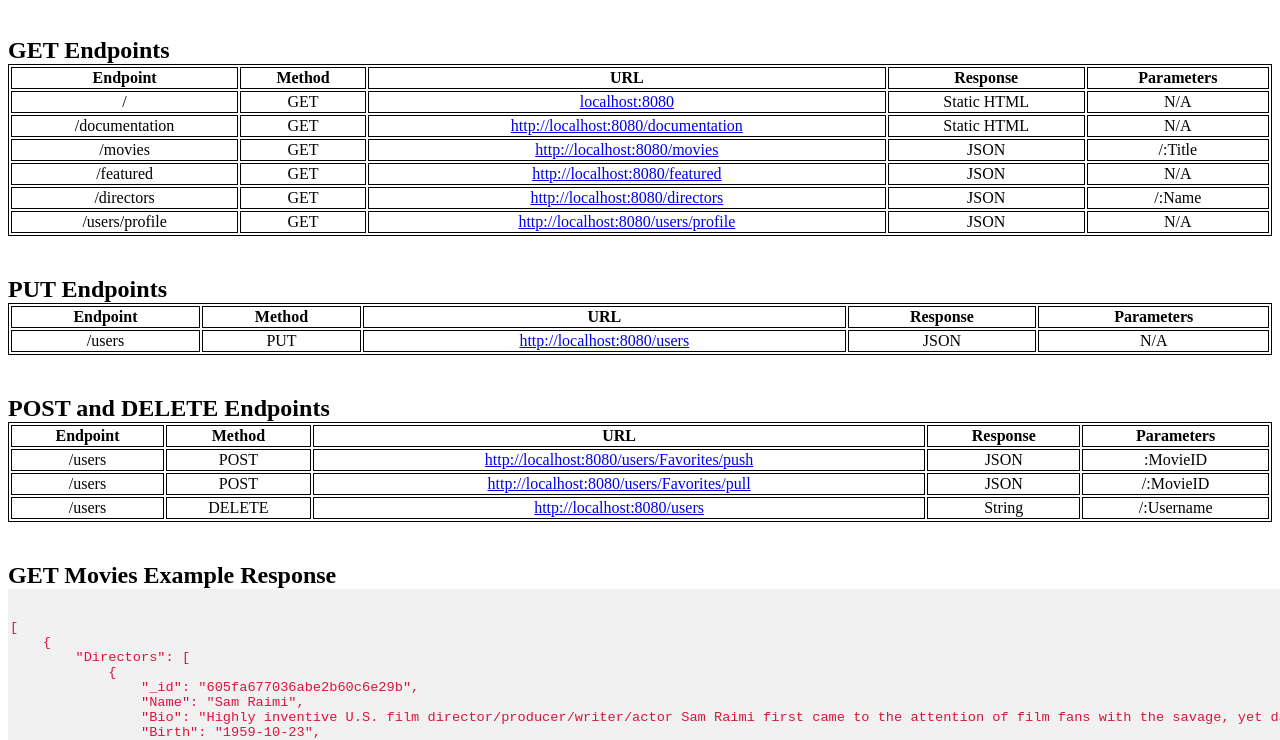
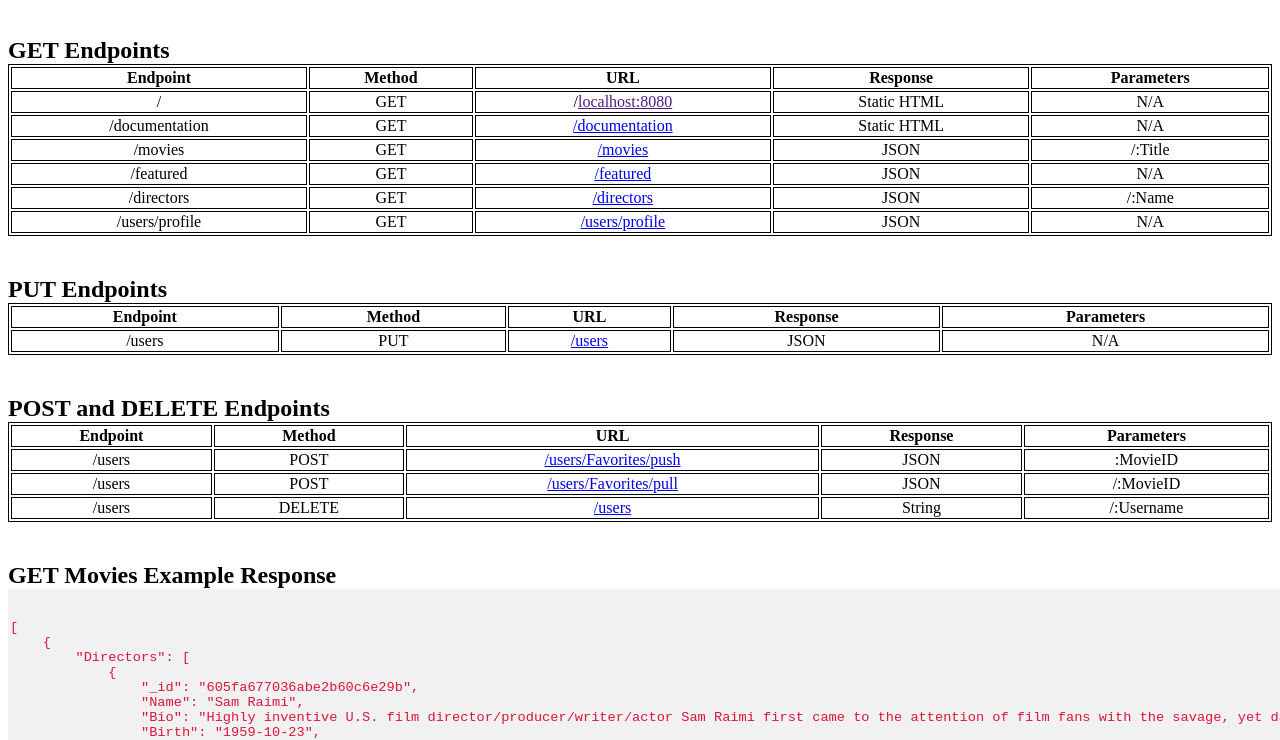
Before and after one commit to VeeGee-Creations/pocketMovie-api, a website: page public/documentation.html in a window 1280 px wide. Shown: the part 61-801 px from the top of the page. Drawn offline with Linux system fonts and the light colour scheme.

Commit message:
edited links in documentation

```diff
--- a/public/documentation.html
+++ b/public/documentation.html
@@ -21,42 +21,42 @@
         <tr>
             <td>/</td>
             <td>GET</td>
-            <td><a href="http://localhost:8080" target="_blank">localhost:8080</a></td>
+            <td>/<a href="" target="_blank">localhost:8080</a></td>
             <td>Static HTML</td>
             <td>N/A</td>
         </tr>
         <tr>
             <td>/documentation</td>
             <td>GET</td>
-            <td><a href="http://localhost:8080/documentation" target="_blank">http://localhost:8080/documentation</a></td>
+            <td><a href="/documentation" target="_blank">/documentation</a></td>
             <td>Static HTML</td>
             <td>N/A</td>
         </tr>
         <tr>
             <td>/movies</td>
             <td>GET</td>
-            <td><a href="http://localhost:8080/movies" target="_blank">http://localhost:8080/movies</a></td>
+            <td><a href="/movies" target="_blank">/movies</a></td>
             <td>JSON</td>
             <td>/:Title</td>
         </tr>
         <tr>
             <td>/featured</td>
             <td>GET</td>
-            <td><a href="http://localhost:8080/featured" target="_blank">http://localhost:8080/featured</a></td>
+            <td><a href="/featured" target="_blank">/featured</a></td>
             <td>JSON</td>
             <td>N/A</td>
         </tr>
         <tr>
             <td>/directors</td>
             <td>GET</td>
-            <td><a href="http://localhost:8080/directors" target="_blank">http://localhost:8080/directors</a></td>
+            <td><a href="/directors" target="_blank">/directors</a></td>
             <td>JSON</td>
             <td>/:Name</td>
         </tr>
         <tr>
             <td>/users/profile</td>
             <td>GET</td>
-            <td><a href="http://localhost:8080/users/profile" target="_blank">http://localhost:8080/users/profile</a></td>
+            <td><a href="/users/profile" target="_blank">/users/profile</a></td>
             <td>JSON</td>
             <td>N/A</td>
         </tr>
@@ -74,7 +74,7 @@
         <tr>
             <td>/users</td>
             <td>PUT</td>
-            <td><a href="http://localhost:8080/users" target="_blank">http://localhost:8080/users</a></td>
+            <td><a href="/users" target="_blank">/users</a></td>
             <td>JSON</td>
             <td>N/A</td>
         </tr>
@@ -92,21 +92,21 @@
         <tr>
             <td>/users</td>
             <td>POST</td>
-            <td><a href="http://localhost:8080/users/Favorites/push" target="_blank">http://localhost:8080/users/Favorites/push</a></td>
+            <td><a href="/users/Favorites/push" target="_blank">/users/Favorites/push</a></td>
             <td>JSON</td>
             <td>:MovieID</td>
         </tr>
         <tr>
             <td>/users</td>
             <td>POST</td>
-            <td><a href="http://localhost:8080/users/Favorites/pull" target="_blank">http://localhost:8080/users/Favorites/pull</a></td>
+            <td><a href="/users/Favorites/pull" target="_blank">/users/Favorites/pull</a></td>
             <td>JSON</td>
             <td>/:MovieID</td>
         </tr>
         <tr>
             <td>/users</td>
             <td>DELETE</td>
-            <td><a href="http://localhost:8080/users" target="_blank">http://localhost:8080/users</a></td>
+            <td><a href="/users" target="_blank">/users</a></td>
             <td>String</td>
             <td>/:Username</td>
         </tr>
```
